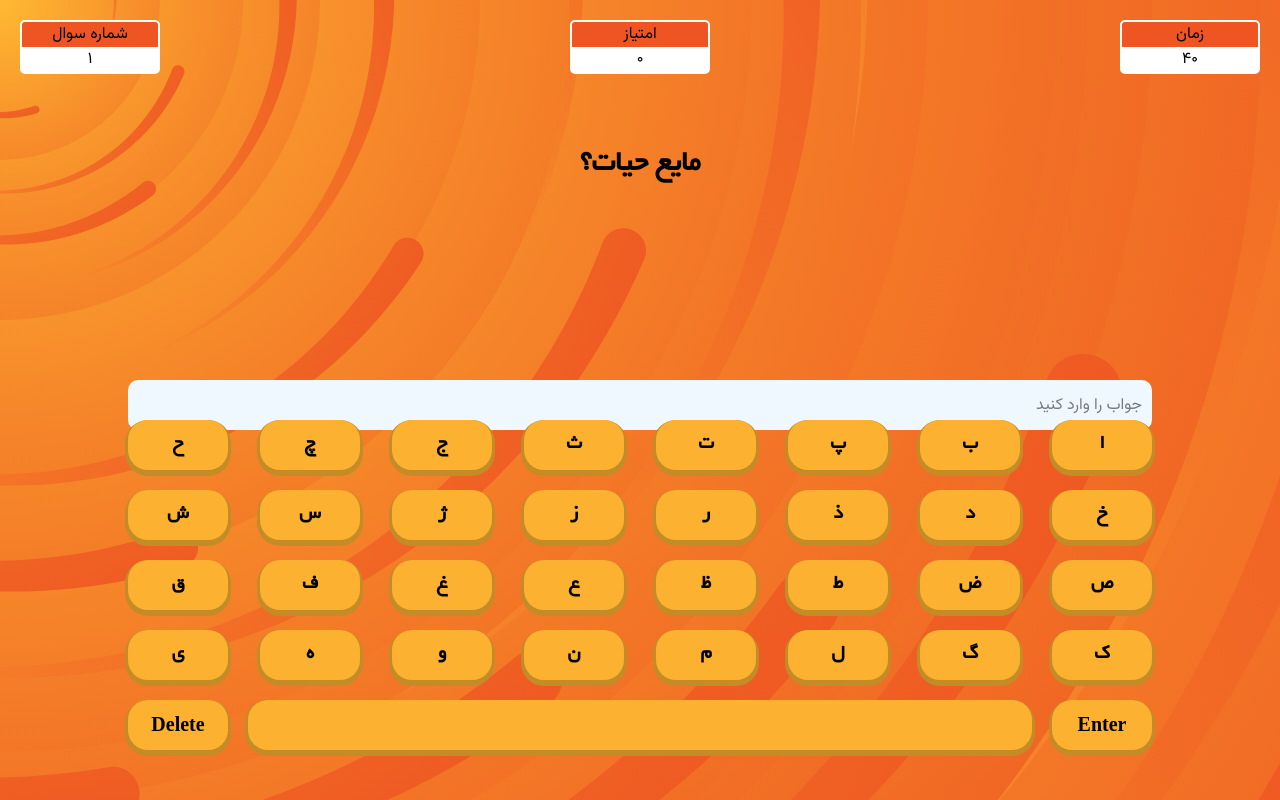
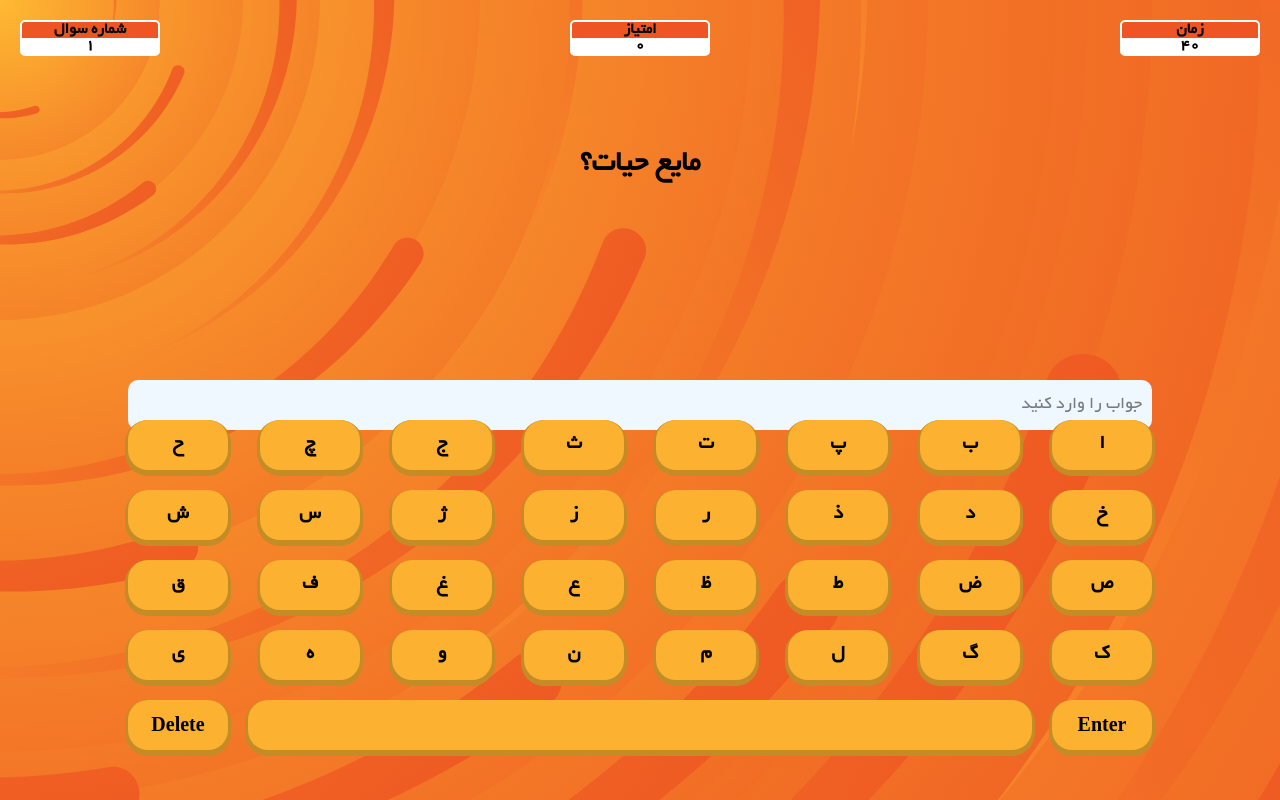
Before and after one commit to ParsaSarparast/Game, a plain HTML site: page index.html in a window 1280 px wide. Drawn offline with Linux system fonts and the light colour scheme.

Commit message:
last update

```diff
--- a/css/main.css
+++ b/css/main.css
@@ -220,6 +220,8 @@ button {
     align-items: center;
     padding-right: 10px;
     border-radius: 10px;
+    font-family: yekan;
+    font-size: 18px;
 
 }
 
@@ -271,12 +273,16 @@ button {
     position: absolute;
     top: 20px;
     left: 20px;
+    font-family: yekan;
+    font-weight: bold;
 }
 
 .timer-box {
     position: absolute;
     top: 20px;
     right: 20px;
+    font-family: yekan;
+    font-weight: bold;
 }
 
 .score-box {
@@ -284,6 +290,8 @@ button {
     top: 20px;
     left: 50%;
     transform: translateX(-50%);
+    font-family: yekan;
+    font-weight: bold;
 }
 
 
```
